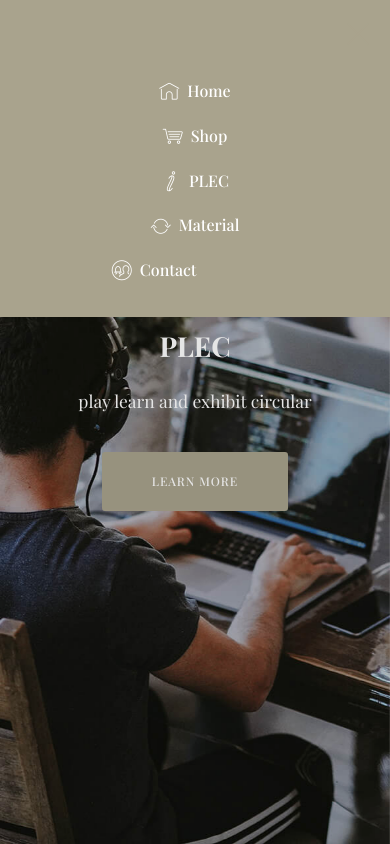
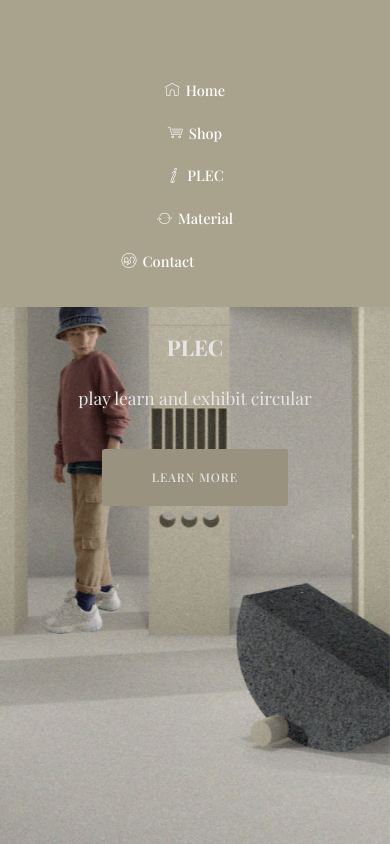
Before and after one commit to plec2020/2020, a plain HTML site: page index.html in a window 390 px wide. Both pictures are taken after a click on the button "Toggle navigation". Shown: the top 844 px of the page. Drawn offline with nearby package versions, Linux system fonts and the light colour scheme; files whose address does not match are found by name; a web font is replaced by a local one.

Commit message:
create github pages

```diff
--- a/assets/images/hashes.json
+++ b/assets/images/hashes.json
@@ -1 +1 @@
-{"I9rs+DInvkRmxL0mcxQKIA==":"reallyprocessing-1-selvedge-waste-photography-by-angela-moore-72dpi-676x865.jpg","j1zDJP5dr4ZGQJJJaJSacw==":"reallyprocessing-2-milled-textile-photography-by-angela-moore-72dpi-676x877.jpg","o+xtZ5IVkSXicgCn/uUloQ==":"stb-tiles-all-colours-72dpi-cavi-1086x1392.jpg","wRsEnAHMYdvHHu8l/DVaGA==":"stb-woolnatural-72dpi-626x846.jpg"}
+{"I9rs+DInvkRmxL0mcxQKIA==":"reallyprocessing-1-selvedge-waste-photography-by-angela-moore-72dpi-676x865.jpg","j1zDJP5dr4ZGQJJJaJSacw==":"reallyprocessing-2-milled-textile-photography-by-angela-moore-72dpi-676x877.jpg","o+xtZ5IVkSXicgCn/uUloQ==":"stb-tiles-all-colours-72dpi-cavi-1086x1392.jpg","wRsEnAHMYdvHHu8l/DVaGA==":"stb-woolnatural-72dpi-626x846.jpg","+8To2g+Y5VBnIf5F+zgbtg==":"stb-tiles-all-colours-72dpi-cavi-1280x1641.jpg","gBCqKztgyXeSJsYpiVypAg==":"image00001-2000x1045.jpg","lE1q5kHhzvrsl3vxLiYG/w==":"image00001%20(1)-2000x1045.jpg"}
--- a/assets/mobirise/css/mbr-additional.css
+++ b/assets/mobirise/css/mbr-additional.css
@@ -9,11 +9,11 @@ body {
 }
 .display-1 {
   font-family: 'Playfair Display', serif;
-  font-size: 2.6rem;
+  font-size: 1.8rem;
   font-display: swap;
 }
 .display-1 > .mbr-iconfont {
-  font-size: 4.16rem;
+  font-size: 2.88rem;
 }
 .display-2 {
   font-family: 'Playfair Display', serif;
@@ -25,11 +25,11 @@ body {
 }
 .display-4 {
   font-family: 'Playfair Display', serif;
-  font-size: 1rem;
+  font-size: 0.8rem;
   font-display: swap;
 }
 .display-4 > .mbr-iconfont {
-  font-size: 1.6rem;
+  font-size: 1.28rem;
 }
 .display-5 {
   font-family: 'Playfair Display', serif;
@@ -41,11 +41,11 @@ body {
 }
 .display-7 {
   font-family: 'Playfair Display', serif;
-  font-size: 1rem;
+  font-size: 0.8rem;
   font-display: swap;
 }
 .display-7 > .mbr-iconfont {
-  font-size: 1.6rem;
+  font-size: 1.28rem;
 }
 /* ---- Fluid typography for mobile devices ---- */
 /* 1.4 - font scale ratio ( bootstrap == 1.42857 ) */
@@ -54,9 +54,9 @@ body {
 /* 0.65 - min scale variable, may vary */
 @media (max-width: 768px) {
   .display-1 {
-    font-size: 2.08rem;
-    font-size: calc( 1.56rem + (2.6 - 1.56) * ((100vw - 20rem) / (48 - 20)));
-    line-height: calc( 1.4 * (1.56rem + (2.6 - 1.56) * ((100vw - 20rem) / (48 - 20))));
+    font-size: 1.44rem;
+    font-size: calc( 1.28rem + (1.8 - 1.28) * ((100vw - 20rem) / (48 - 20)));
+    line-height: calc( 1.4 * (1.28rem + (1.8 - 1.28) * ((100vw - 20rem) / (48 - 20))));
   }
   .display-2 {
     font-size: 1.28rem;
@@ -64,9 +64,9 @@ body {
     line-height: calc( 1.4 * (1.21rem + (1.6 - 1.21) * ((100vw - 20rem) / (48 - 20))));
   }
   .display-4 {
-    font-size: 0.8rem;
-    font-size: calc( 1rem + (1 - 1) * ((100vw - 20rem) / (48 - 20)));
-    line-height: calc( 1.4 * (1rem + (1 - 1) * ((100vw - 20rem) / (48 - 20))));
+    font-size: 0.64rem;
+    font-size: calc( 0.93rem + (0.8 - 0.93) * ((100vw - 20rem) / (48 - 20)));
+    line-height: calc( 1.4 * (0.93rem + (0.8 - 0.93) * ((100vw - 20rem) / (48 - 20))));
   }
   .display-5 {
     font-size: 0.96rem;
@@ -530,11 +530,11 @@ a:hover {
 /* Scroll to top button*/
 .form-control {
   font-family: 'Playfair Display', serif;
-  font-size: 1rem;
+  font-size: 0.8rem;
   font-display: swap;
 }
 .form-control > .mbr-iconfont {
-  font-size: 1.6rem;
+  font-size: 1.28rem;
 }
 blockquote {
   border-color: #149dcc;
@@ -1012,7 +1012,7 @@ section.lazy-placeholder:after {
   color: #a9a38d !important;
 }
 .cid-qTkA127IK8 {
-  background-image: url("../../../assets/images/background4.jpg");
+  background-image: url("../../../assets/images/image00001-1-2000x1045.jpg");
 }
 .cid-rUxuWF5XZi {
   padding-top: 75px;
--- a/index.html
+++ b/index.html
@@ -30,7 +30,7 @@
 
 
 
-    <nav class="navbar navbar-expand beta-menu navbar-dropdown align-items-center navbar-fixed-top navbar-toggleable-sm bg-color transparent">
+    <nav class="navbar navbar-expand beta-menu navbar-dropdown align-items-center navbar-toggleable-sm bg-color transparent">
         <button class="navbar-toggler navbar-toggler-right" type="button" data-toggle="collapse" data-target="#navbarSupportedContent" aria-controls="navbarSupportedContent" aria-expanded="false" aria-label="Toggle navigation">
             <div class="hamburger">
                 <span></span>
@@ -46,24 +46,24 @@
             </div>
         </div>
         <div class="collapse navbar-collapse" id="navbarSupportedContent">
-            <ul class="navbar-nav nav-dropdown nav-right navbar-nav-top-padding" data-app-modern-menu="true"><li class="nav-item"><a class="nav-link link text-white display-4" href="index.html"><span class="mbri-home mbr-iconfont mbr-iconfont-btn" style="font-size: 20px;"></span>
+            <ul class="navbar-nav nav-dropdown nav-right navbar-nav-top-padding" data-app-modern-menu="true"><li class="nav-item"><a class="nav-link link text-white display-4" href="index.html"><span class="mbri-home mbr-iconfont mbr-iconfont-btn" style="font-size: 15px;"></span>
 
-                        Home</a></li><li class="nav-item"><a class="nav-link link text-white display-4" href="page4.html"><span class="mbri-shopping-cart mbr-iconfont mbr-iconfont-btn" style="font-size: 20px;"></span>
+                        Home</a></li><li class="nav-item"><a class="nav-link link text-white display-4" href="page4.html"><span class="mbri-shopping-cart mbr-iconfont mbr-iconfont-btn" style="font-size: 15px;"></span>
 
-                        Shop<br></a></li><li class="nav-item"><a class="nav-link link text-white display-4" href="page1.html"><span class="mbri-italic mbr-iconfont mbr-iconfont-btn" style="font-size: 20px;"></span>
+                        Shop<br></a></li><li class="nav-item"><a class="nav-link link text-white display-4" href="page1.html"><span class="mbri-italic mbr-iconfont mbr-iconfont-btn" style="font-size: 15px;"></span>
 
-                        PLEC<br></a></li><li class="nav-item"><a class="nav-link link text-white display-4" href="page2.html"><span class="mbri-update mbr-iconfont mbr-iconfont-btn" style="font-size: 20px;"></span>
+                        PLEC<br></a></li><li class="nav-item"><a class="nav-link link text-white display-4" href="page2.html"><span class="mbri-update mbr-iconfont mbr-iconfont-btn" style="font-size: 15px;"></span>
 
                         Material<br></a></li>
                 <li class="nav-item">
-                    <a class="nav-link link text-white display-4" href="page3.html"><span class="mbri-users mbr-iconfont mbr-iconfont-btn" style="font-size: 20px;"></span>Contact &nbsp; &nbsp; &nbsp; &nbsp; &nbsp; &nbsp; &nbsp; &nbsp; &nbsp; &nbsp;&nbsp;</a>
+                    <a class="nav-link link text-white display-4" href="page3.html"><span class="mbri-users mbr-iconfont mbr-iconfont-btn" style="font-size: 15px;"></span>Contact &nbsp; &nbsp; &nbsp; &nbsp; &nbsp; &nbsp; &nbsp; &nbsp; &nbsp; &nbsp;&nbsp;</a>
                 </li></ul>
 
         </div>
     </nav>
 </section>
 
-<section class="engine"><a href="https://mobirise.info/h">create a web page for free</a></section><section class="cid-qTkA127IK8 mbr-fullscreen mbr-parallax-background" id="header2-1">
+<section class="engine"><a href="https://mobirise.info/g">build your own website for free</a></section><section class="cid-qTkA127IK8 mbr-fullscreen mbr-parallax-background" id="header2-1">
 
 
 
@@ -98,7 +98,7 @@
             <div class="col-md-10 align-center">
                 <h1 class="mbr-section-title mbr-bold pb-3 mbr-fonts-style display-1">OUT NOW<br></h1>
 
-                <p class="mbr-text pb-3 mbr-fonts-style display-5">A child-friendly multifunctional and durable object inspired by brutalism &amp; surrealism<br></p>
+                <p class="mbr-text pb-3 mbr-fonts-style display-5">A child-friendly multifunctional and durable object<br></p>
                 <div class="mbr-section-btn"><a class="btn btn-md btn-danger display-4" href="https://mobirise.co">SHOP</a></div>
             </div>
         </div>
```
Also changed, not shown: page1.html (+8 -8 lines), page2.html (+7 -7 lines), page3.html (+8 -8 lines), page4.html (+7 -7 lines), assets/images/image00001-1-2000x1045.jpg (added), 1 other file.
